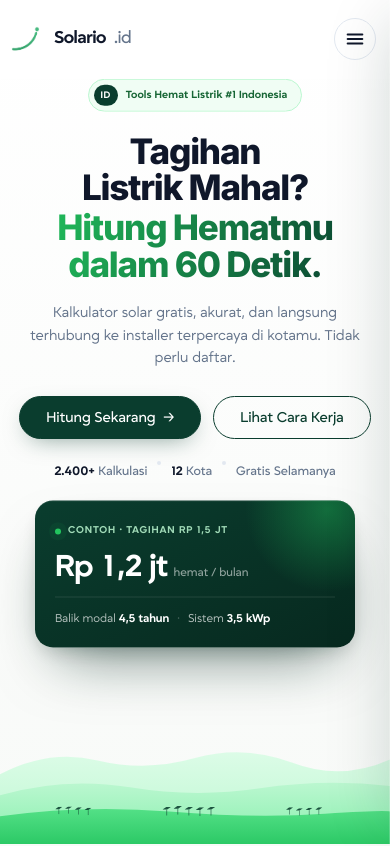
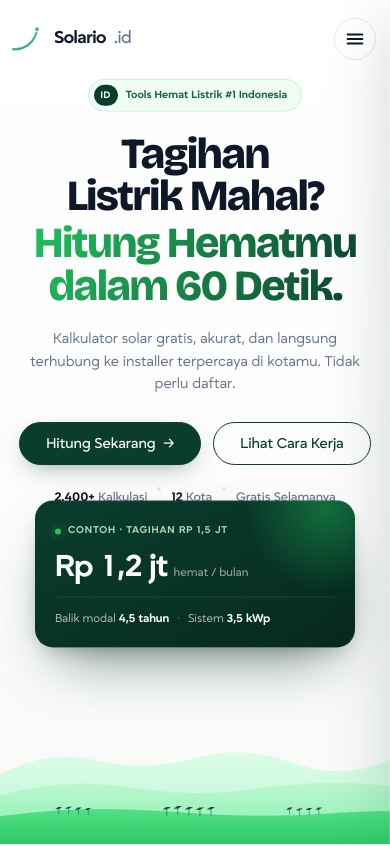
Before and after one commit to antararuang094-glitch/Solario, a Next.js app: page / in a window 390 px wide. Shown: the top 846 px of the page. Built offline with nearby package versions, Linux system fonts and the light colour scheme.

Commit message:
update tampilan

```diff
--- a/app/globals.css
+++ b/app/globals.css
@@ -1,5 +1,5 @@
 /* ===== Custom fonts ===== */
-@import url('https://fonts.googleapis.com/css2?family=Inter:wght@500;600;700;800;900&display=swap');
+@import url('https://fonts.googleapis.com/css2?family=Bricolage+Grotesque:opsz,wght@12..96,700;12..96,800&family=Inter:wght@500;600;700;800;900&display=swap');
 
 @font-face {
   font-family: 'Grift';
@@ -21,6 +21,13 @@
   font-weight: 700;
   font-style: normal;
   font-display: swap;
+}
+
+/* ── Global headline rule: Bricolage Grotesque (applies to ALL pages) ── */
+h1, h2, h3, h4 {
+  font-family: 'Bricolage Grotesque', 'Inter', -apple-system, BlinkMacSystemFont, sans-serif;
+  font-weight: 800;
+  letter-spacing: -0.025em;
 }
 
 @tailwind base;
@@ -100,7 +107,7 @@ html, body {
 .solario-landing h2,
 .solario-landing h3,
 .solario-landing .sl-h1 {
-  font-family: 'Inter', 'Grift', -apple-system, BlinkMacSystemFont, sans-serif;
+  font-family: 'Bricolage Grotesque', 'Inter', -apple-system, BlinkMacSystemFont, sans-serif;
   font-weight: 800;
   letter-spacing: -0.035em;
 }
@@ -1136,9 +1143,9 @@ html, body {
   /* Preview card: show on mobile */
   .solario-landing .sl-hero-preview { display: block; }
   .solario-landing .sl-h1 {
-    font-size: clamp(34px, 8.4vw, 56px);
-    letter-spacing: -0.035em;
-    line-height: 1.04;
+    font-size: clamp(44px, 11vw, 68px);
+    letter-spacing: -0.04em;
+    line-height: 1.02;
   }
   .solario-landing .sl-hero-sub { font-size: 16px; margin-top: 20px; }
   .solario-landing .sl-hero-ctas { margin-top: 26px; }
@@ -1156,7 +1163,7 @@ html, body {
   .solario-landing .sl-proof,
   .solario-landing .sl-installer { padding: 72px 0; }
   .solario-landing .sl-section-head { margin-bottom: 48px; }
-  .solario-landing .sl-section-head h2 { font-size: clamp(28px, 6vw, 40px); }
+  .solario-landing .sl-section-head h2 { font-size: clamp(32px, 7vw, 44px); letter-spacing: -0.03em; }
   .solario-landing .sl-section-head p { font-size: 16px; }
 
   .solario-landing .sl-how-grid { grid-template-columns: 1fr; gap: 14px; }
@@ -1186,13 +1193,13 @@ html, body {
   .solario-landing .sl-testi .quote { font-size: 15px; }
 
   /* Calc CTA */
-  .solario-landing .sl-calc-cta h2 { font-size: clamp(28px, 6.5vw, 40px); }
+  .solario-landing .sl-calc-cta h2 { font-size: clamp(34px, 8vw, 48px); letter-spacing: -0.035em; }
   .solario-landing .sl-calc-cta p { font-size: 16px; }
   .solario-landing .sl-calc-input { font-size: 16px; padding: 18px 22px; }
 
   /* Installer */
   .solario-landing .sl-installer-grid { grid-template-columns: 1fr; gap: 40px; }
-  .solario-landing .sl-installer h2 { font-size: clamp(28px, 6.5vw, 40px); }
+  .solario-landing .sl-installer h2 { font-size: clamp(32px, 7.5vw, 44px); letter-spacing: -0.03em; }
   .solario-landing .sl-installer p.lead { font-size: 16px; }
   .solario-landing .sl-bullets li { font-size: 15px; }
   .solario-landing .sl-lead-card { margin: 0 auto; }
@@ -1226,7 +1233,8 @@ html, body {
   /* Hero */
   .solario-landing .sl-hero { padding: 80px 0 0; }
   .solario-landing .sl-h1 {
-    font-size: clamp(30px, 9vw, 44px);
+    font-size: clamp(38px, 11vw, 56px);
+    line-height: 1;
   }
   .solario-landing .sl-hero-sub { font-size: 15px; }
   .solario-landing .sl-badge {
```
